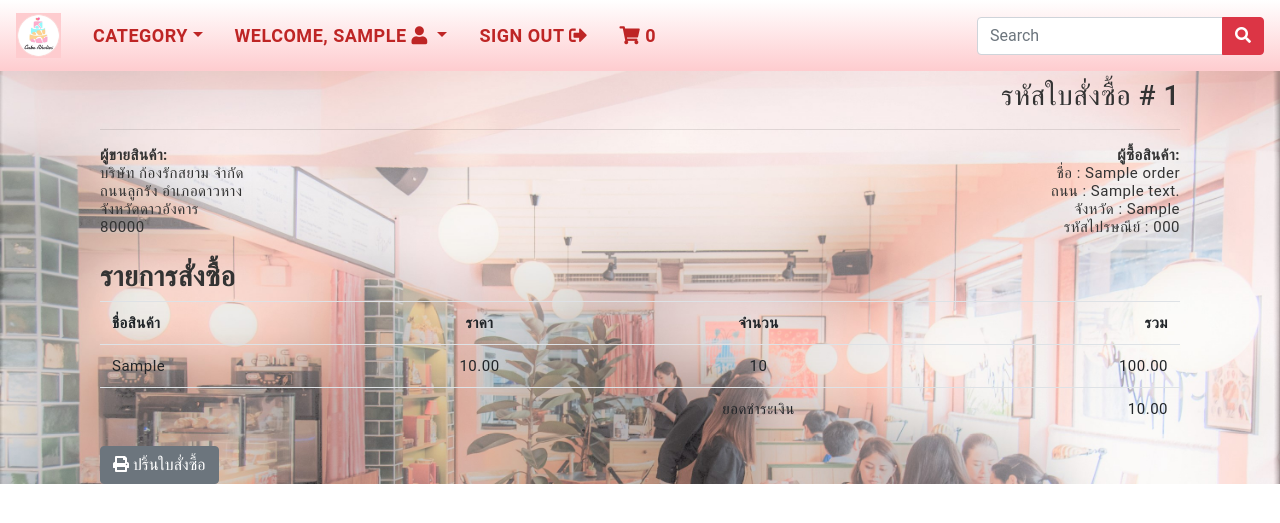
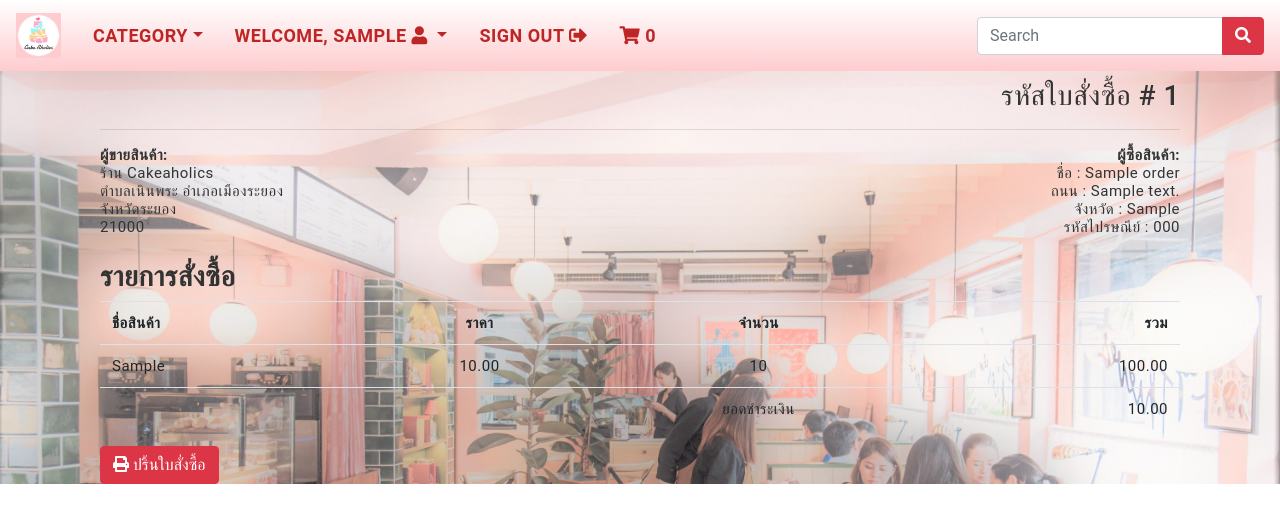
Before and after one commit to NewizZ9381/cakeaholics, a Django app: page /order/1 in a window 1280 px wide. Shown: the top 523 px of the page. Run offline with Django 3.2, Linux system fonts and the light colour scheme; a user stored in the database is signed in; tables that the repository leaves empty hold one stand-in row (values such as "Sample post"); some libraries are stand-ins or nearby versions.

Commit message:
Update HTML Color

```diff
--- a/cakeaholics/cakeaholics/settings.py
+++ b/cakeaholics/cakeaholics/settings.py
@@ -138,3 +138,6 @@ USE_TZ = True
 # STATIC_URL = '/static/'
 
 CRISPY_TEMPLATE_PACK = 'bootstrap4'
+
+PUBLIC_KEY = 'pk_test_kr0AGT3LDZCxKcQd7TODdS9Z00zpV4HI3J'
+SECRET_KEY = 'sk_test_51GWxJdJ1hX2sXk4ccFUo2FN7fcDenZCpqv3dQdVYJhgCd6bFtK3DMrrdFmnKJ9HRAYciqpo5h7Kaw8oJiQWyg2Hd00lrJOqpMY'
--- a/cakeaholics/static/css/style.css
+++ b/cakeaholics/static/css/style.css
@@ -145,3 +145,13 @@ button:focus{
     box-shadow: 0 10px 40px 0 #ff959c;
     transition: 0.3s ease;
 }
+
+button.stripe-button-el,
+button.stripe-button-el>span {
+  background-color: #EB649C !important;
+  background-image: none;
+}
+
+/* .jumbotron {
+    background-color:transparent !important;
+} */
--- a/cakeaholics/store/templates/orders.html
+++ b/cakeaholics/store/templates/orders.html
@@ -33,7 +33,7 @@
                             <p class="cart_total_price">{{item.total | intcomma}}</p>
                         </td>
                         <td class="cart_total">
-                            <a href="{% url 'orderDetails' item.id %}" class="btn btn-success">รายละเอียด</a>
+                            <a href="{% url 'orderDetails' item.id %}" class="btn btn-danger">รายละเอียด</a>
                         </td>
                     </tr>
                     {% endfor %}
--- a/cakeaholics/store/templates/signin.html
+++ b/cakeaholics/store/templates/signin.html
@@ -7,7 +7,7 @@
     <form method="POST">
         {% csrf_token %}
         {{form | crispy}}
-        <input type="submit" class="btn btn-success" value="Login">
+        <input type="submit" class="btn btn-danger" value="Login">
     </form>
 </div>
 
--- a/cakeaholics/store/templates/signup.html
+++ b/cakeaholics/store/templates/signup.html
@@ -7,7 +7,7 @@
     <form method="POST">
         {% csrf_token %}
         <p>{{form | crispy}}</p>
-        <input type="submit" class="btn btn-primary" value="Register">
+        <input type="submit" class="btn btn-danger" value="Register">
     </form>
 </div>
 
--- a/cakeaholics/store/templates/thankyou.html
+++ b/cakeaholics/store/templates/thankyou.html
@@ -3,13 +3,13 @@
 {% block content %}
 
 <div class="container">
-    <div class="jumbotron my-4">
+    <div style="background:transparent !important" class="jumbotron my-4">
         <h1 class="display-4">Thank you!</h1>
         <p class="lead">This is a simple hero unit, a simple jumbotron-style component for calling extra attention to featured content or information.</p>
         <hr class="my-4">
         <p>ดำเนินการชำระเงินเรียบร้อย ลูกค้าสามารถรอรับสินค้าได้เลย</p>
         <p class="lead">
-          <a class="btn btn-primary btn-lg" href="{% url 'home' %}" role="button">ซื้อสินค้าเพิ่มเติม</a>
+          <a class="btn btn-danger btn-lg" href="{% url 'home' %}" role="button">ซื้อสินค้าเพิ่มเติม</a>
         </p>
     </div>
 </div>
--- a/cakeaholics/store/templates/viewOrder.html
+++ b/cakeaholics/store/templates/viewOrder.html
@@ -14,11 +14,10 @@
         <div class="col-md-6">
           <address>
           <strong>ผู้ขายสินค้า:</strong><br>
-            บริษัท
-            ก้องรักสยาม จำกัด<br>
-            ถนนลูกรัง อำเภอดาวหาง <br>
-            จังหวัดดาวอังคาร <br>
-            80000
+            ร้าน Cakeaholics <br>
+            ตำบลเนินพระ อำเภอเมืองระยอง <br>
+            จังหวัดระยอง <br>
+            21000
           </address>
         </div>
         <div class="col-md-6 text-right">
@@ -68,7 +67,7 @@
                   </tr>
               </tbody>
             </table>
-            <button class="btn btn-secondary pull-right" onclick="window.print();">
+            <button class="btn btn-danger pull-right" onclick="window.print();">
               <i class="fas fa-print"></i>
               ปริ้นใบสั่งซื้อ
             </button>
--- a/cakeaholics/store/views.py
+++ b/cakeaholics/store/views.py
@@ -21,7 +21,7 @@ def index(request,category_slug=None):
         products=Product.objects.all().filter(available=True)
 
     #12 / 4 = 3
-    paginator=Paginator(products,3)
+    paginator=Paginator(products,20)
     try:
         page=int(request.GET.get('page','1'))
     except:
```
